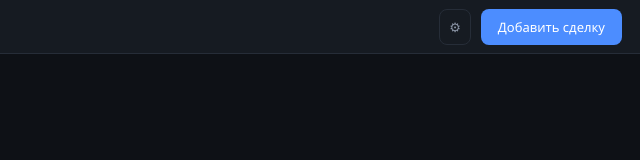
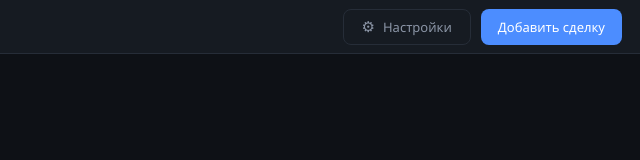
Before and after one commit to AusLanderone/DiaryHunt, an Electron app: page renderer/index.html in a window 1280 px wide. Shown: the full height of the page, 640-1280 px from the left. Drawn offline with Linux system fonts and the light colour scheme; no server answers.

Commit message:
feat(ui): make settings a proper labelled button
It was a bare ⚙ icon button that read as decoration next to «Добавить сделку»,
and it is now the only way to reach the dictionaries and the exports. It gets a
label, a filled surface, a roomier hit area, and an accent-tinted gear on hover.

Co-Authored-By: Claude Opus 5 (1M context) <noreply@anthropic.com>
Claude-Session: https://claude.ai/code/session_01ExKVpg5hcouyruCdeL8WUt

```diff
--- a/renderer/index.html
+++ b/renderer/index.html
@@ -17,7 +17,7 @@
       <button class="tab" id="tab-stats">Статистика</button>
     </div>
     <div class="actions">
-      <button class="btn icon" id="btn-settings" title="Настройки">⚙</button>
+      <button class="btn ghost settings-btn" id="btn-settings" title="Настройки, справочники, экспорт"><span class="gear">⚙</span>Настройки</button>
       <button class="btn primary" id="btn-add">Добавить сделку</button>
     </div>
   </header>
--- a/renderer/styles.css
+++ b/renderer/styles.css
@@ -131,6 +131,16 @@ header {
 .btn.danger:hover { background: rgba(242,109,120,.12); }
 .btn.icon { padding: 6px 9px; background: transparent; border-color: var(--line); color: var(--muted); }
 .btn.icon:hover { color: var(--text); border-color: var(--muted-2); }
+/* settings is a destination, not an afterthought: full label, roomy hit area */
+.settings-btn {
+  display: inline-flex; align-items: center; gap: 8px;
+  padding: 8px 18px;
+  background: var(--surface);
+  color: var(--text);
+}
+.settings-btn:hover { background: var(--surface-2); border-color: var(--muted-2); }
+.settings-btn .gear { font-size: 15px; line-height: 1; color: var(--muted); }
+.settings-btn:hover .gear { color: var(--accent); }
 
 :focus-visible { outline: 2px solid var(--accent); outline-offset: 1px; border-radius: 4px; }
 
```
Also changed, not shown: e2e/drive.mjs (+7 -0 lines).
